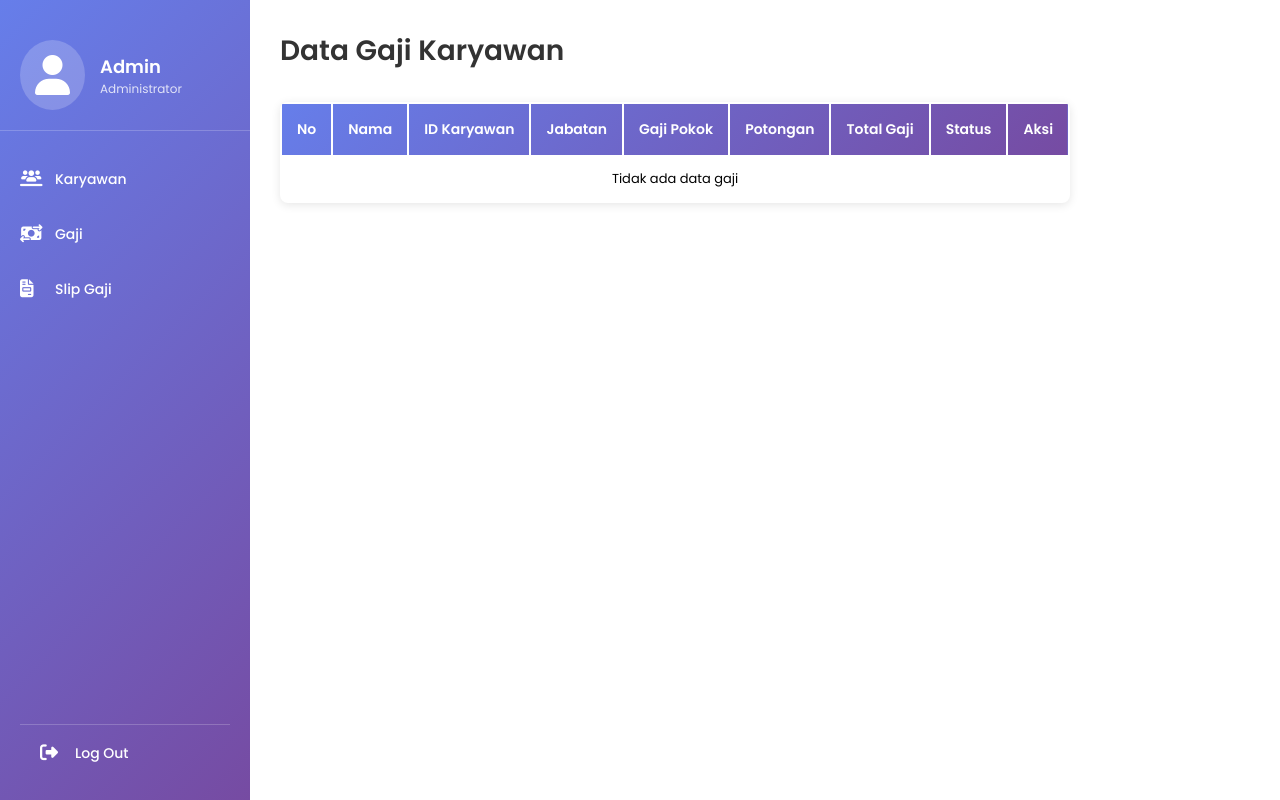
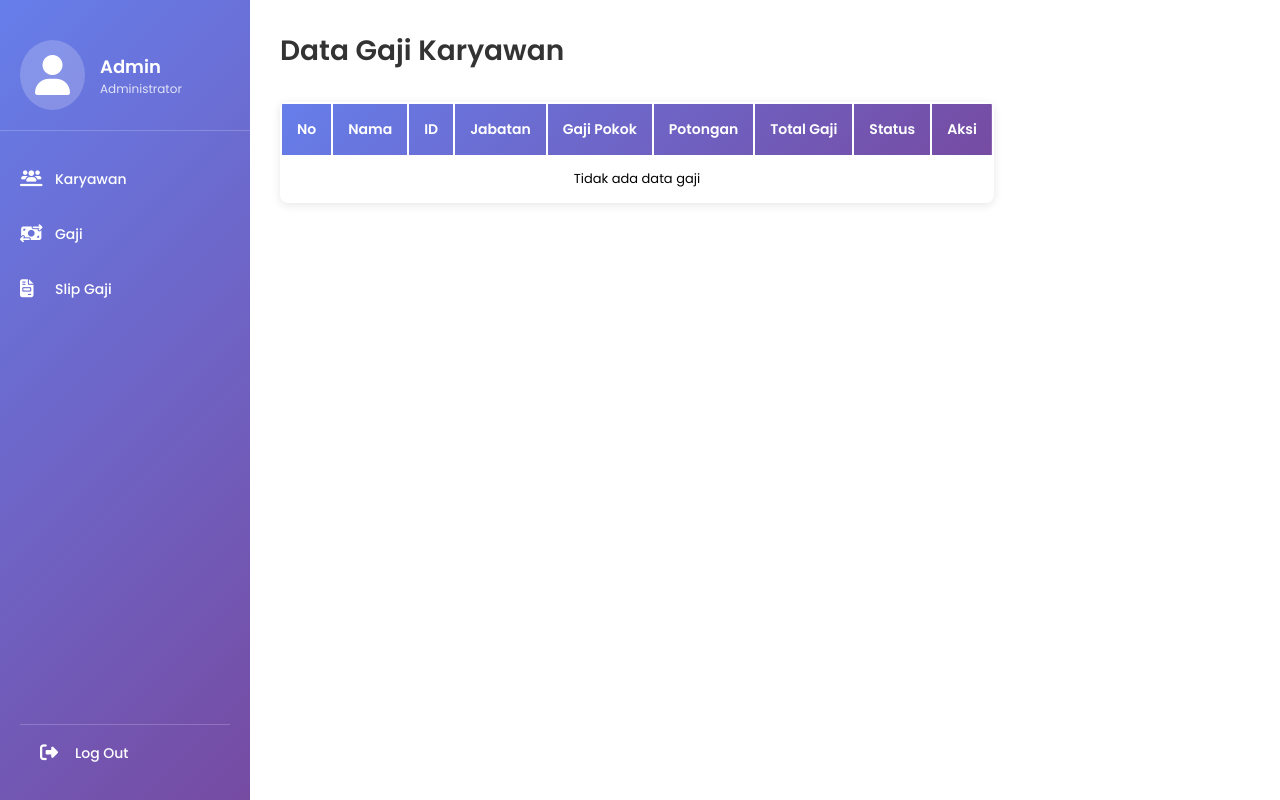
Before and after one commit to zakysf/salaryIncome, a PHP site: page /gaji.php in a window 1280 px wide. Run offline with PHP 8.4, Linux system fonts and the light colour scheme; data that the repository does not hold is empty.

Commit message:
amingguanjing

```diff
--- a/gaji.php
+++ b/gaji.php
@@ -57,7 +57,7 @@
                 <tr>
                     <th>No</th>
                     <th>Nama</th>
-                    <th>ID Karyawan</th>
+                    <th>ID</th>
                     <th>Jabatan</th>
                     <th>Gaji Pokok</th>
                     <th>Potongan</th>
@@ -93,7 +93,7 @@ if ($result->num_rows > 0) {
                 <td>Rp " . number_format($row['potongan'], 0, ',', '.') . "</td>
                 <td>Rp " . number_format($total_gaji, 0, ',', '.') . "</td>
                 <td><span class='{$status_class}'>{$row['keterangan']}</span></td>
-                <td><button>Edit</button><button>Hapus</button></td>
+                <td><button>Edit</button></td>
               </tr>";
         $no++;
     }
```
